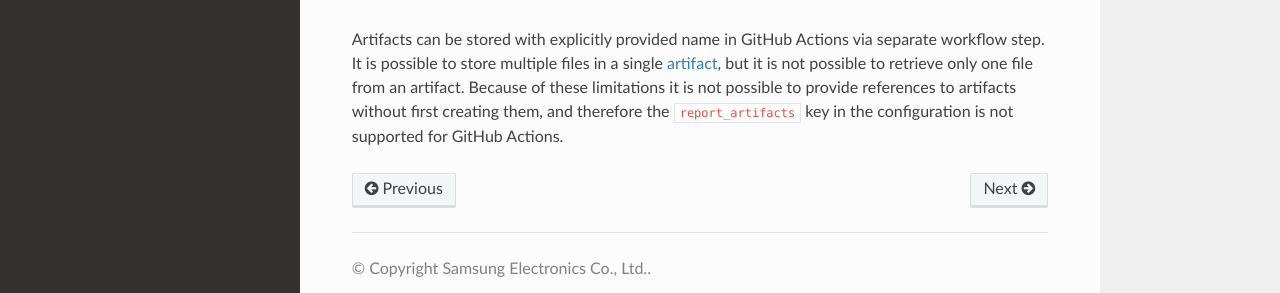
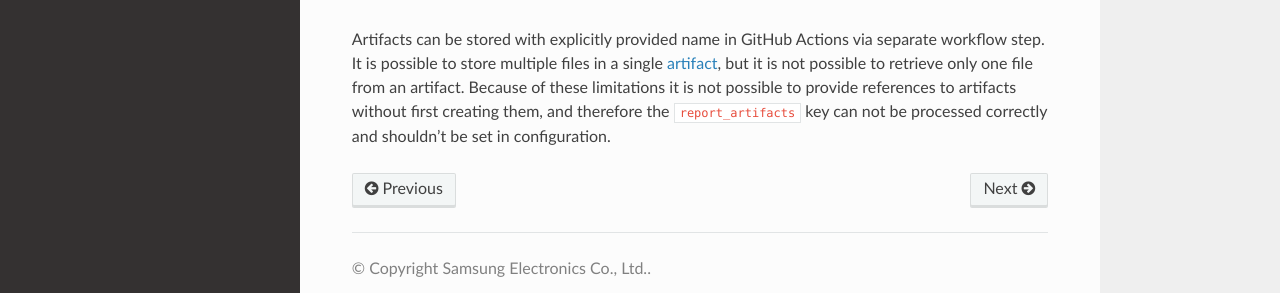
Before and after one commit to Samsung/Universum, a Sphinx documentation site: the page built from doc/github_actions.rst, in a window 1280 px wide and 1166 px high. Shown: the part 828-1121 px from the top of the window. Built offline with Sphinx 7.4.7 and the Read the Docs theme 2.0.0, drawn with Linux system fonts in a browser that asks for light colours.

Commit message:
upd according the comments 2

```diff
--- a/doc/github_actions.rst
+++ b/doc/github_actions.rst
@@ -34,5 +34,5 @@ Artifacts can be stored with explicitly provided name in GitHub Actions via sepa
 It is possible to store multiple files in a single `artifact
 <https://docs.github.com/en/actions/using-workflows/storing-workflow-data-as-artifacts>`_, but it is not possible to
 retrieve only one file from an artifact. Because of these limitations it is not possible to provide references to
-artifacts without first creating them, and therefore the ``report_artifacts`` key in the configuration is not supported
-for GitHub Actions.
+artifacts without first creating them, and therefore the ``report_artifacts`` key can not be processed correctly and
+shouldn't be set in configuration.
```
